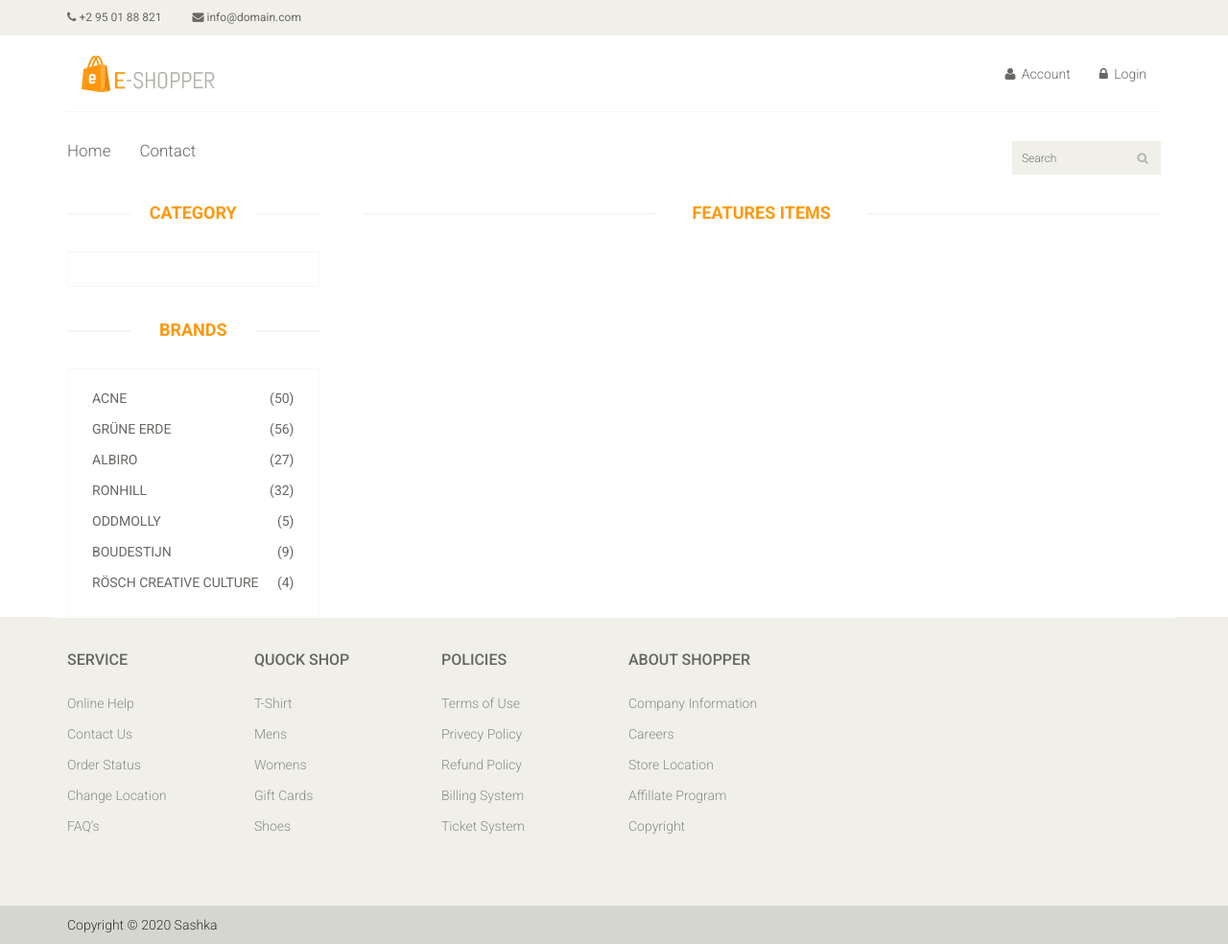
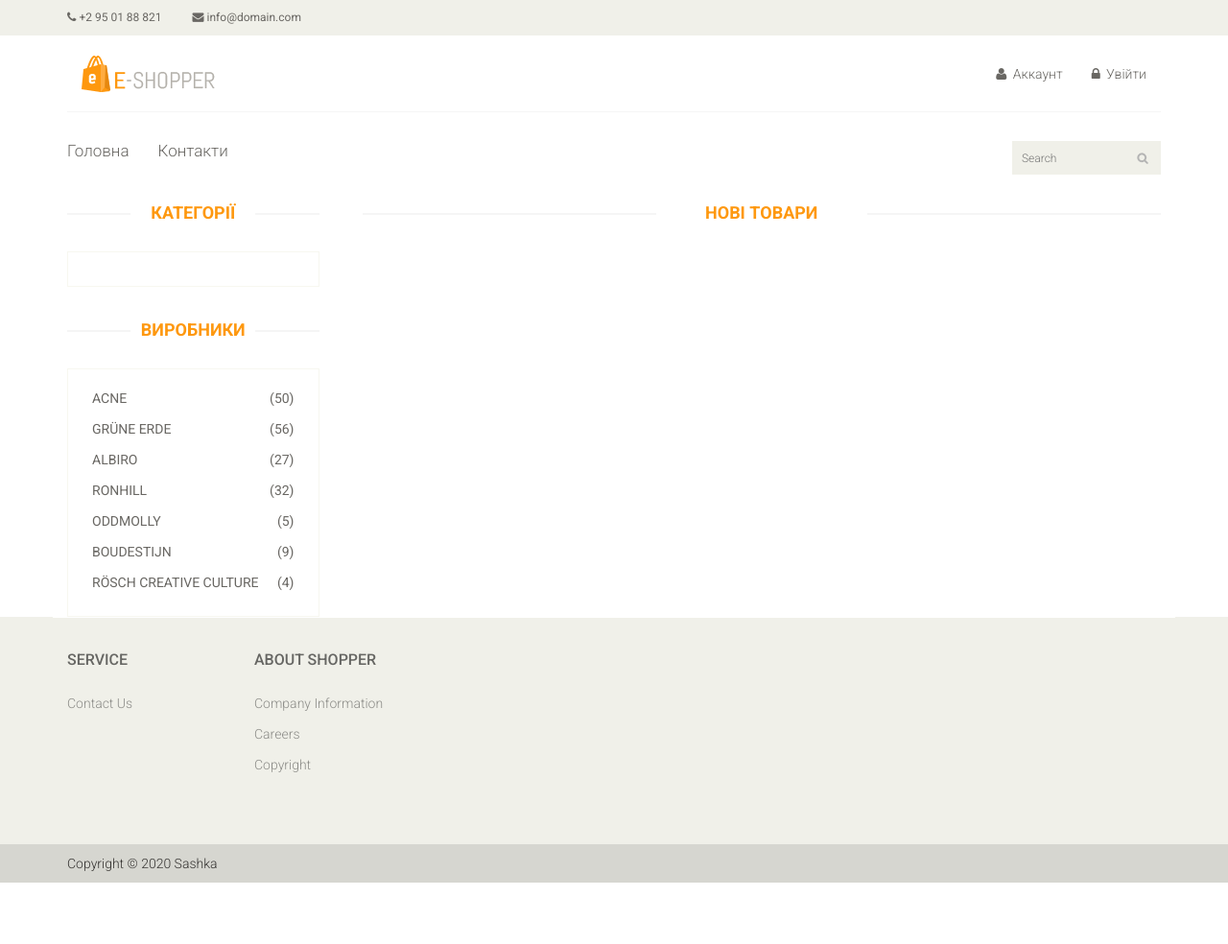
Before and after one commit to Alex-Shvab/BuildProductsShop, a Django app: page / in a window 1280 px wide. Shown: the whole page at 96% size. After the commit the page ends 920 px from the top, so only its background shows below. Run offline with Django 3.2, Linux system fonts and the light colour scheme; data that the repository does not hold is empty.

Commit message:
translate into Ukranian

```diff
--- a/templates/include/footer.html
+++ b/templates/include/footer.html
@@ -6,35 +6,7 @@
                     <div class="single-widget">
                         <h2>Service</h2>
                         <ul class="nav nav-pills nav-stacked">
-                            <li><a href="#">Online Help</a></li>
                             <li><a href="#">Contact Us</a></li>
-                            <li><a href="#">Order Status</a></li>
-                            <li><a href="#">Change Location</a></li>
-                            <li><a href="#">FAQ’s</a></li>
-                        </ul>
-                    </div>
-                </div>
-                <div class="col-sm-2">
-                    <div class="single-widget">
-                        <h2>Quock Shop</h2>
-                        <ul class="nav nav-pills nav-stacked">
-                            <li><a href="#">T-Shirt</a></li>
-                            <li><a href="#">Mens</a></li>
-                            <li><a href="#">Womens</a></li>
-                            <li><a href="#">Gift Cards</a></li>
-                            <li><a href="#">Shoes</a></li>
-                        </ul>
-                    </div>
-                </div>
-                <div class="col-sm-2">
-                    <div class="single-widget">
-                        <h2>Policies</h2>
-                        <ul class="nav nav-pills nav-stacked">
-                            <li><a href="#">Terms of Use</a></li>
-                            <li><a href="#">Privecy Policy</a></li>
-                            <li><a href="#">Refund Policy</a></li>
-                            <li><a href="#">Billing System</a></li>
-                            <li><a href="#">Ticket System</a></li>
                         </ul>
                     </div>
                 </div>
@@ -44,8 +16,6 @@
                         <ul class="nav nav-pills nav-stacked">
                             <li><a href="#">Company Information</a></li>
                             <li><a href="#">Careers</a></li>
-                            <li><a href="#">Store Location</a></li>
-                            <li><a href="#">Affillate Program</a></li>
                             <li><a href="#">Copyright</a></li>
                         </ul>
                     </div>
--- a/templates/include/header.html
+++ b/templates/include/header.html
@@ -27,8 +27,8 @@
                 <div class="col-md-8 clearfix">
                     <div class="shop-menu clearfix pull-right">
                         <ul class="nav navbar-nav">
-                            <li><a href=""><i class="fa fa-user"></i> Account</a></li>
-                            <li><a href="login.html"><i class="fa fa-lock"></i> Login</a></li>
+                            <li><a href=""><i class="fa fa-user"></i> Аккаунт</a></li>
+                            <li><a href="login.html"><i class="fa fa-lock"></i> Увійти</a></li>
                         </ul>
                     </div>
                 </div>
@@ -51,8 +51,8 @@
                     </div>
                     <div class="mainmenu pull-left">
                         <ul class="nav navbar-nav collapse navbar-collapse">
-                            <li><a href="{% url 'home' %}">Home</a></li>
-                            <li><a href="contact-us.html">Contact</a></li>
+                            <li><a href="{% url 'home' %}">Головна</a></li>
+                            <li><a href="contact-us.html">Контакти</a></li>
                         </ul>
                     </div>
 
--- a/templates/include/sidebar.html
+++ b/templates/include/sidebar.html
@@ -1,6 +1,6 @@
 <div class="col-sm-3">
     <div class="left-sidebar">
-        <h2>Category</h2>
+        <h2>Категорії</h2>
         <div class="panel-group category-products" id="accordian"><!--category-productsr-->
             {% for rubric in rubrics %}
                 <div class="panel panel-default">
@@ -13,7 +13,7 @@
         </div><!--/category-products-->
 
         <div class="brands_products"><!--brands_products-->
-            <h2>Brands</h2>
+            <h2>Виробники</h2>
             <div class="brands-name">
                 <ul class="nav nav-pills nav-stacked">
                     <li><a href="#"> <span class="pull-right">(50)</span>Acne</a></li>
--- a/templates/intstore/index.html
+++ b/templates/intstore/index.html
@@ -4,7 +4,7 @@
 {% block content %}
 <div class="col-sm-9 padding-right"><!--features_items-->
     <div class="features_items">
-        <h2 class="title text-center">Features Items</h2>
+        <h2 class="title text-center">Нові товари</h2>
         {% for product in products %}
             <div class="col-sm-4">
                 <div class="product-image-wrapper">
```
Also changed, not shown: templates/intstore/product_detail.html (+3 -10 lines).
